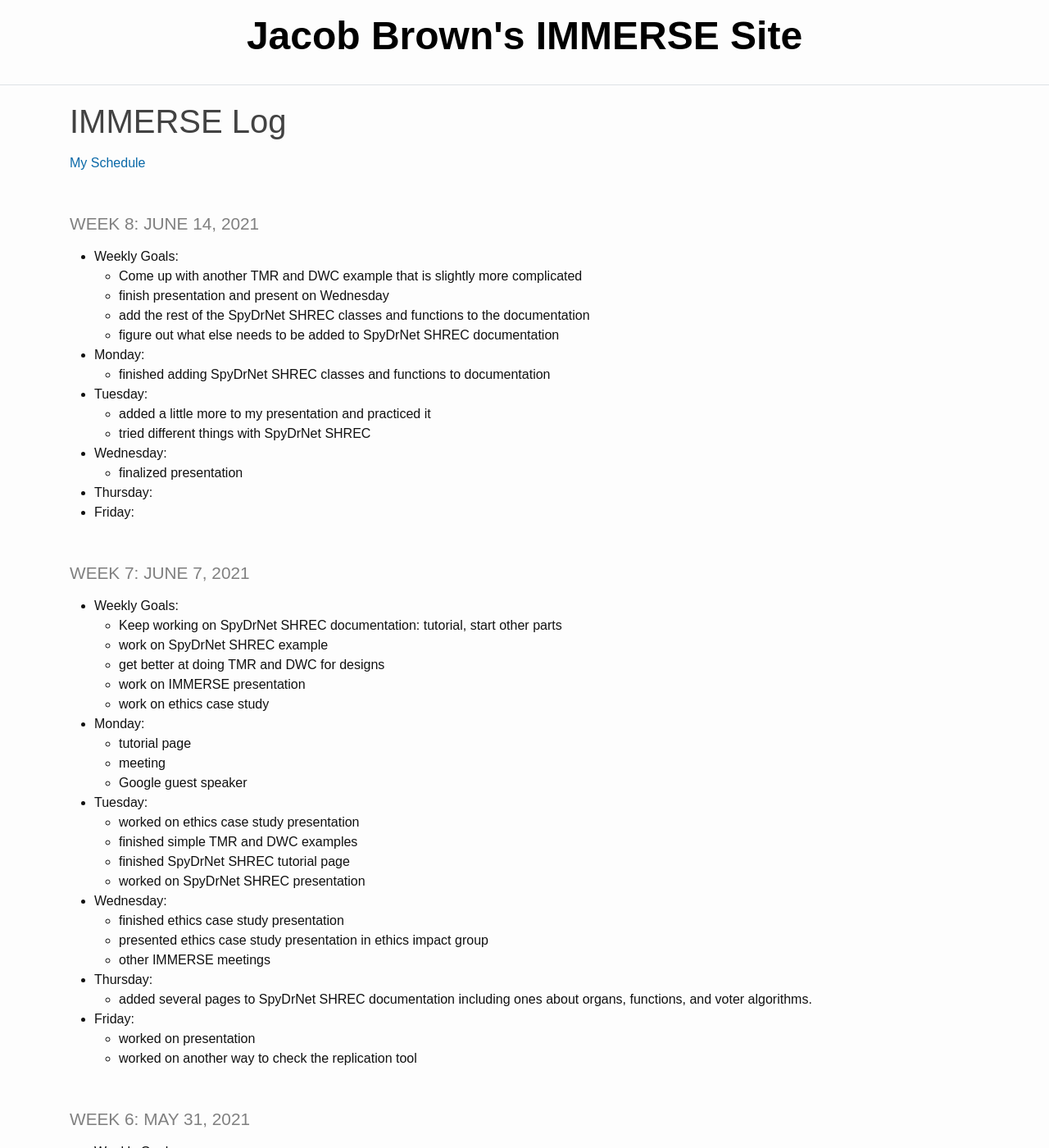
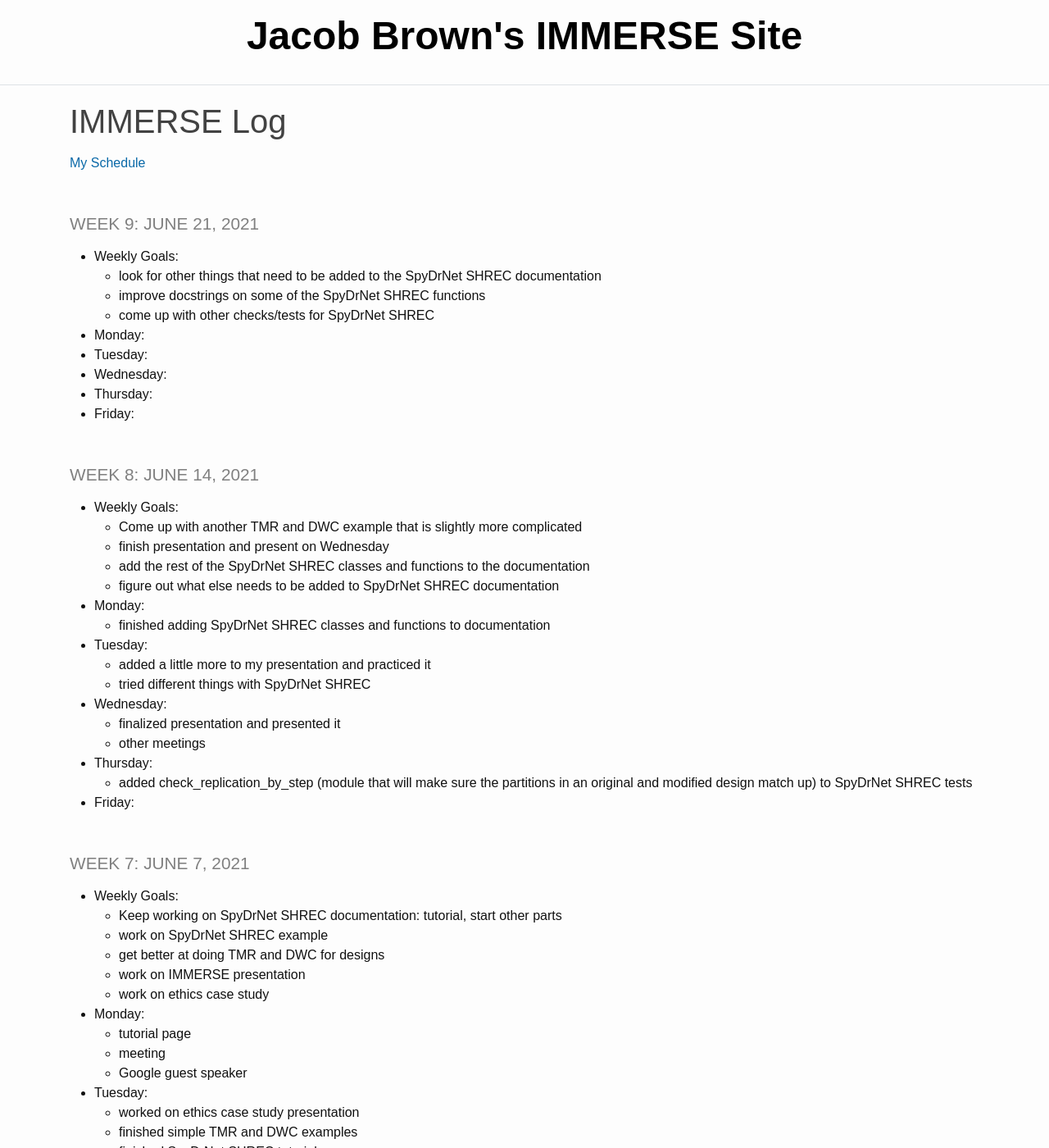
Before and after one commit to jacobdbrown4/jacob_brown, a Jekyll site: the page built from _pages/log.md, in a window 1280 px wide and 1400 px high. Shown: the whole window at 82% size. Built offline with Jekyll 4.4.1, drawn with Linux system fonts in a browser that asks for light colours.

Commit message:
updated log

```diff
--- a/_pages/log.md
+++ b/_pages/log.md
@@ -4,6 +4,18 @@ title: IMMERSE Log
 ---
 
 [My Schedule](https://jacobdbrown4.github.io/jacob_brown//pages/schedule/)
+
+### Week 9: June 21, 2021
+* **Weekly Goals**:
+  * look for other things that need to be added to the SpyDrNet SHREC documentation
+  * improve docstrings on some of the SpyDrNet SHREC functions
+  * come up with other checks/tests for SpyDrNet SHREC
+* **Monday**:
+* **Tuesday**:
+* **Wednesday**:
+* **Thursday**:
+* **Friday**:
+
 ### Week 8: June 14, 2021
 * **Weekly Goals**:
   * Come up with another TMR and DWC example that is slightly more complicated
@@ -16,8 +28,10 @@ title: IMMERSE Log
   * added a little more to my presentation and practiced it
   * tried different things with SpyDrNet SHREC
 * **Wednesday**:
-  * finalized presentation
+  * finalized presentation and presented it
+  * other meetings
 * **Thursday**:
+  * added check_replication_by_step (module that will make sure the partitions in an original and modified design match up) to SpyDrNet SHREC tests
 * **Friday**:
 
 ### Week 7: June 7, 2021
```
